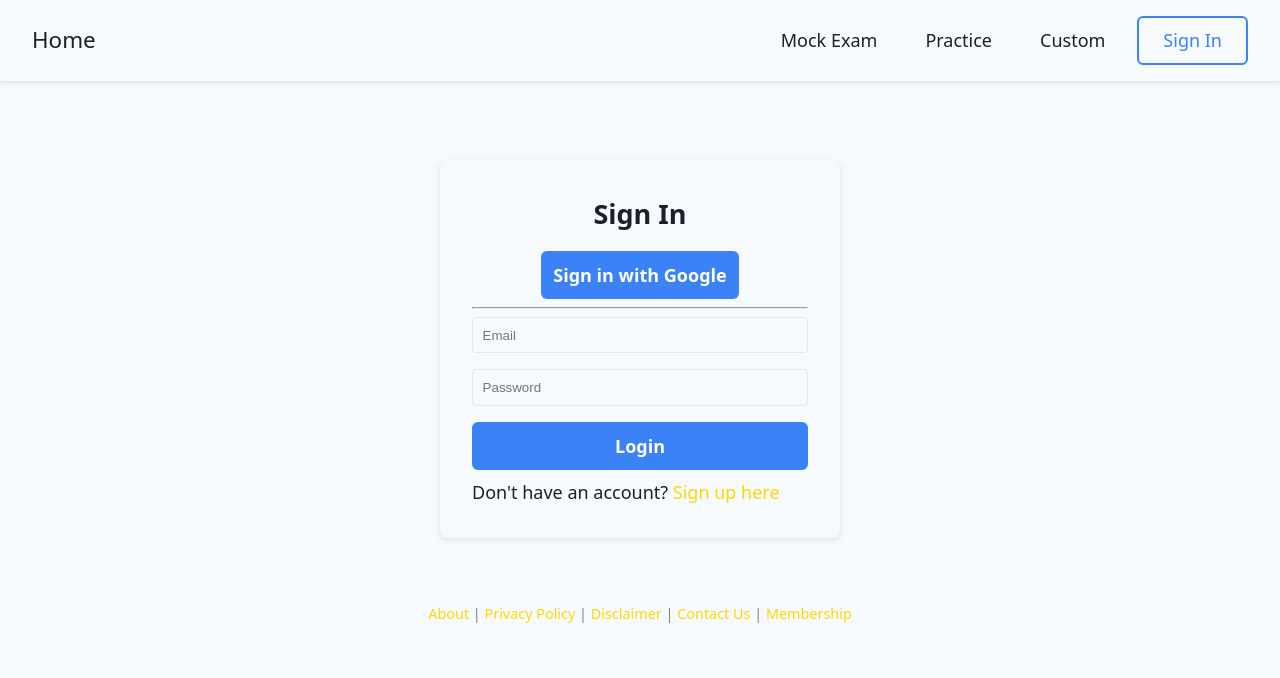
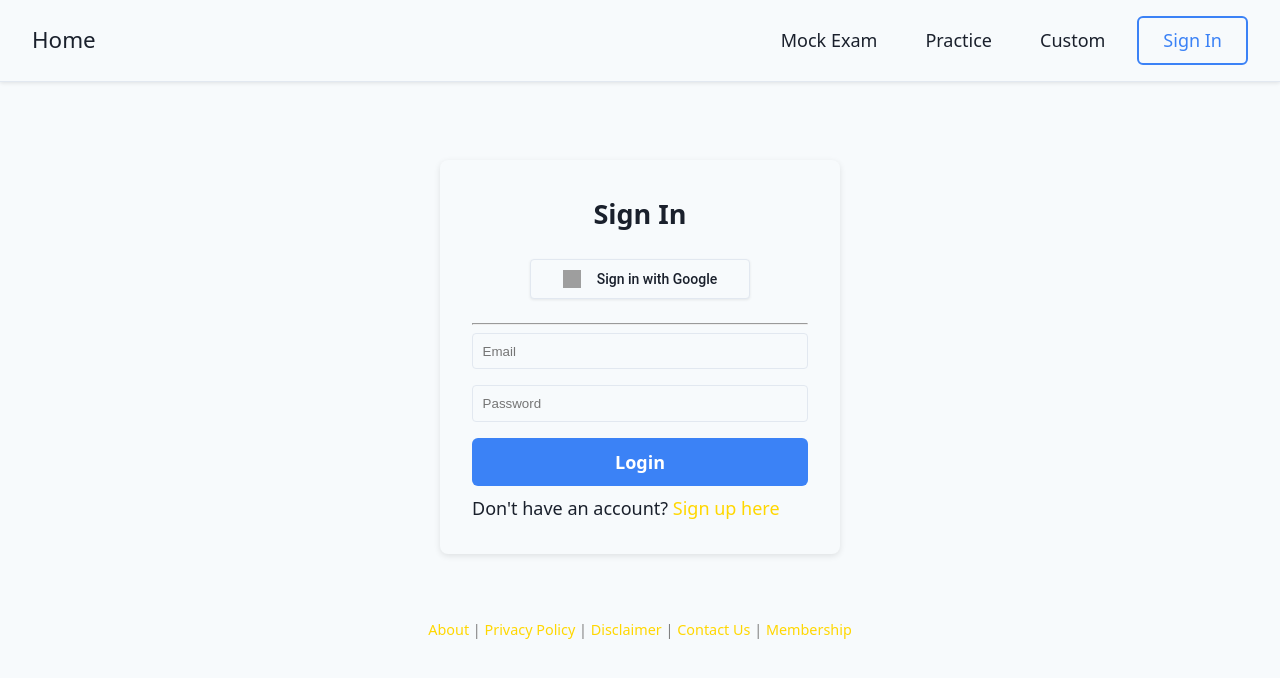
Before and after one commit to damani-g/csec-math-p1-app, a React (Vite) app: page /login in a window 1280 px wide. Shown: the top 678 px of the page. Built offline with nearby package versions, Linux system fonts and the light colour scheme; no server answers; grey boxes are pictures that could not be loaded.

Commit message:
Google Sign-In

```diff
--- a/src/App.css
+++ b/src/App.css
@@ -585,6 +585,7 @@ a:hover {
 .google-login-btn {
   display: flex;
   justify-content: center;
+  margin: var(--space-md) 0;
 }
 
 .login-container hr {
@@ -2413,3 +2414,43 @@ button.loading {
     padding: var(--space-md);
   }
 }
+
+/* ===== Google Sign In Button Styles ===== */
+.google-login-btn {
+  display: flex;
+  justify-content: center;
+  margin: var(--space-md) 0;
+}
+
+.google-login-btn button {
+  display: flex;
+  align-items: center;
+  justify-content: center;
+  gap: var(--space-sm);
+  padding: var(--space-sm) var(--space-lg);
+  background-color: var(--btn-bg);
+  color: var(--text);
+  border: 1px solid var(--btn-border);
+  border-radius: 4px;
+  font-family: 'Roboto', sans-serif;
+  font-size: 14px;
+  font-weight: 500;
+  height: 40px;
+  transition: background-color 0.2s, box-shadow 0.2s;
+  box-shadow: 0 1px 3px rgba(0, 0, 0, 0.08);
+}
+
+.google-login-btn button:hover {
+  background-color: var(--btn-hover);
+  box-shadow: 0 2px 4px rgba(0, 0, 0, 0.12);
+}
+
+.google-login-btn button:active {
+  background-color: var(--btn-hover);
+  box-shadow: 0 1px 2px rgba(0, 0, 0, 0.16);
+}
+
+.google-login-btn button img {
+  width: 18px;
+  height: 18px;
+}
--- a/src/pages/Login.jsx
+++ b/src/pages/Login.jsx
@@ -51,7 +51,13 @@ export default function Login() {
       <div className="login-container">
         <h2>Sign In</h2>
         <div className="google-login-btn">
-          <button onClick={handleGoogleLogin}>Sign in with Google</button>
+          <button onClick={handleGoogleLogin}>
+            <img
+              src="https://www.gstatic.com/firebasejs/ui/2.0.0/images/auth/google.svg"
+              alt="Google logo"
+            />
+            <span>Sign in with Google</span>
+          </button>
         </div>
 
 
```
